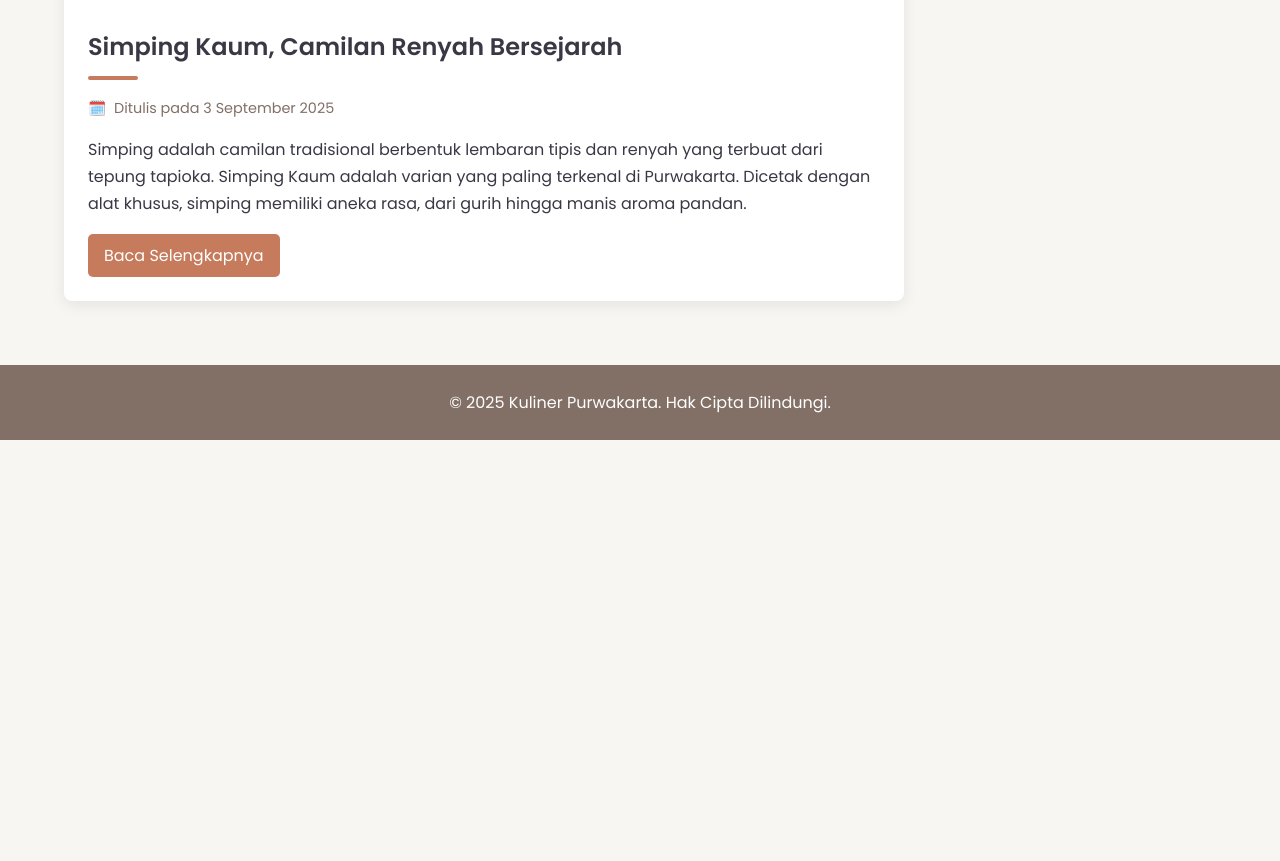
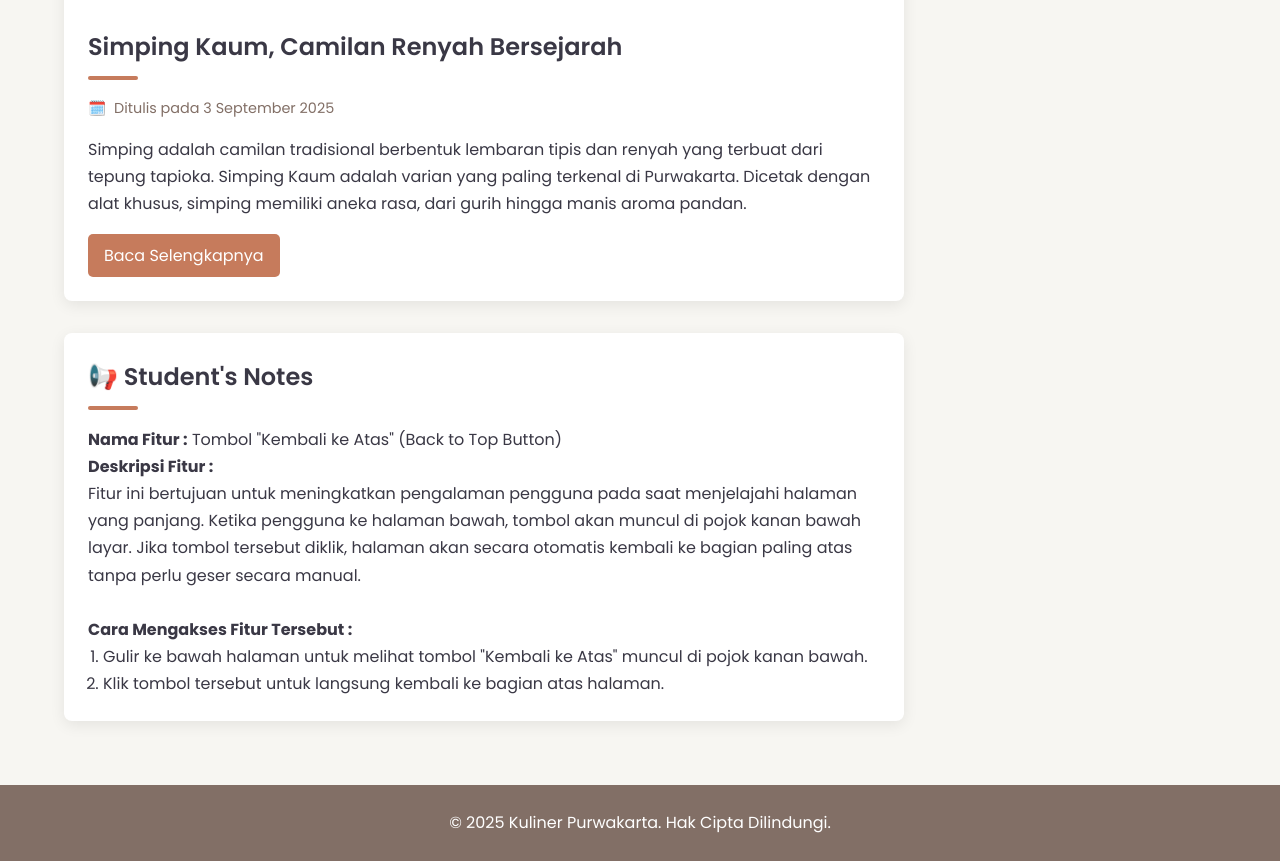
Before and after one commit to Arzxy/projek-akhir-dasarweb, a plain HTML site: page index.html in a window 1280 px wide. Shown: the part 1572-2433 px from the top of the page. Before the commit the page ends 2012 px from the top, so only its background shows below. Drawn offline with Linux system fonts and the light colour scheme.

Commit message:
Update index.html

```diff
--- a/index.html
+++ b/index.html
@@ -22,7 +22,7 @@
                 <ul>
                     <li><a href="index.html">Beranda</a></li>
                     <li><a href="#artikel">Artikel</a></li>
-                    <li><a href="student.html">(Student's Notes)</a></li>
+                    <li><a href="#student-notes">(Student's Notes)</a></li>
                 </ul>
             </nav>
         </div>
@@ -57,6 +57,18 @@
                     <p class="post-meta">Ditulis pada 3 September 2025</p>
                     <p>Simping adalah camilan tradisional berbentuk lembaran tipis dan renyah yang terbuat dari tepung tapioka. Simping Kaum adalah varian yang paling terkenal di Purwakarta. Dicetak dengan alat khusus, simping memiliki aneka rasa, dari gurih hingga manis aroma pandan.</p>
                     <a href="#" class="btn-custom">Baca Selengkapnya</a>
+                </div>
+            </article>
+            <article class="card" id="student-notes">
+                <div class="card-body">
+                    <h2>📢 Student's Notes</h2>
+                    <p><b>Nama Fitur :</b> Tombol "Kembali ke Atas" (Back to Top Button)</p>
+                    <p><b>Deskripsi Fitur :</b><br>Fitur ini bertujuan untuk meningkatkan pengalaman pengguna pada saat menjelajahi halaman yang panjang. Ketika pengguna ke halaman bawah, tombol akan muncul di pojok kanan bawah layar. Jika tombol tersebut diklik, halaman akan secara otomatis kembali ke bagian paling atas tanpa perlu geser secara manual.</p>
+                    <p><br><b>Cara Mengakses Fitur Tersebut :</b><br></p>
+                    <ol type="1" class="feature-instructions">
+                        <li>Gulir ke bawah halaman untuk melihat tombol "Kembali ke Atas" muncul di pojok kanan bawah.</li>
+                        <li>Klik tombol tersebut untuk langsung kembali ke bagian atas halaman.</li>
+                    </ol>
                 </div>
             </article>
         </div>
```
